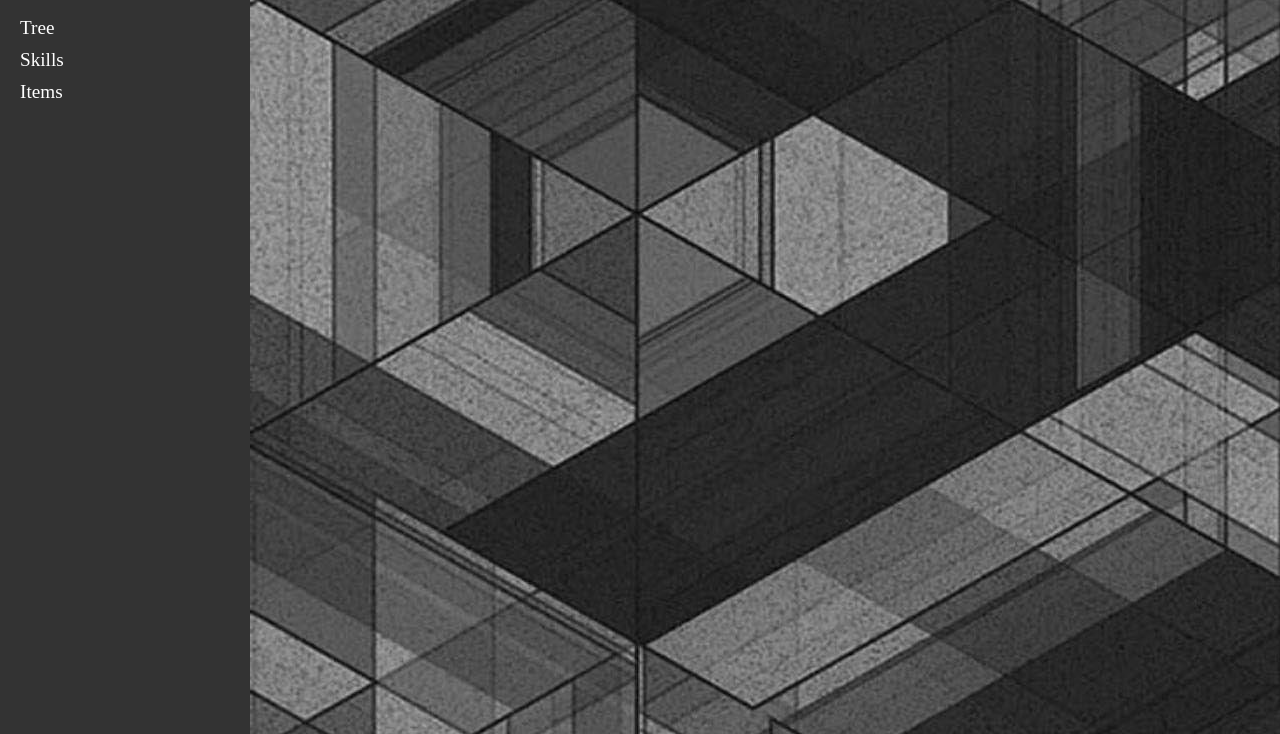
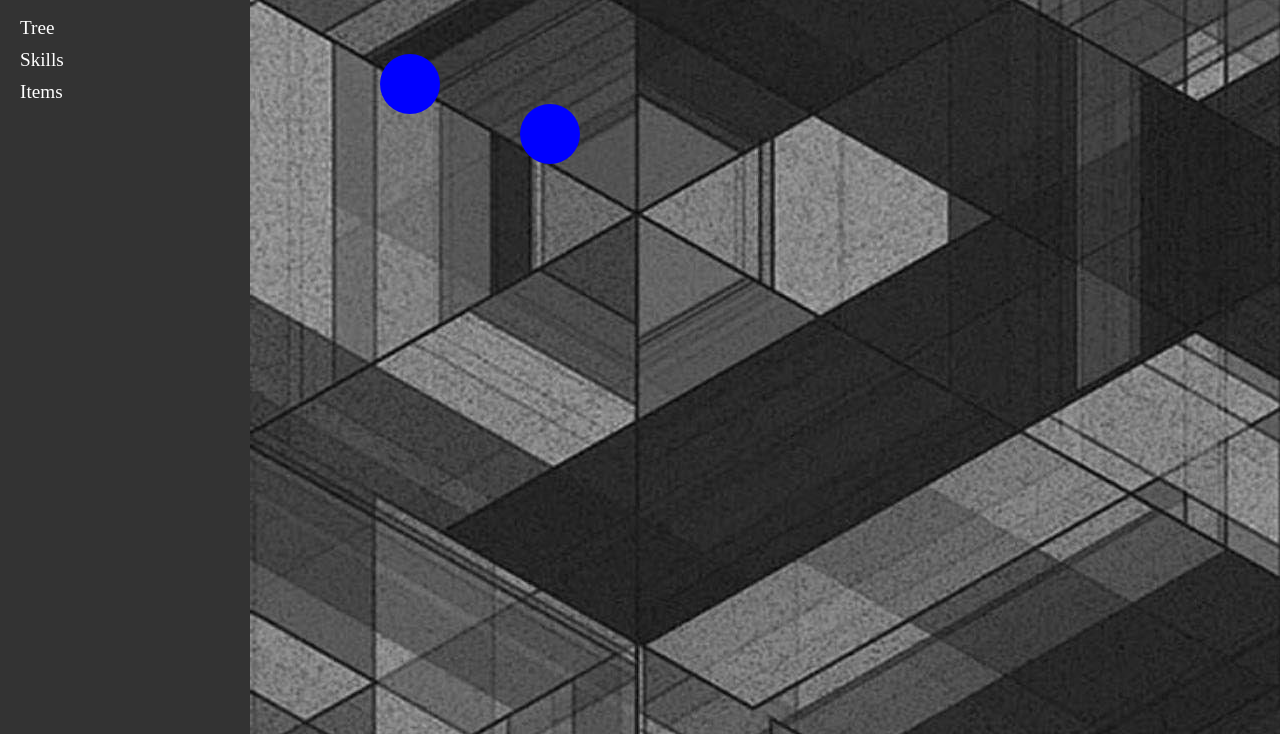
Before and after one commit to iregazzoli/POB_2, a plain HTML site: page index.html in a window 1280 px wide. Shown: the part 66-800 px from the top of the page. Drawn offline with Linux system fonts and the light colour scheme.

Commit message:
Add Nodes to the page

```diff
--- a/index.html
+++ b/index.html
@@ -21,8 +21,12 @@
         id="background"
         src="assets\4k_image.jpg"
         alt="Skill Tree Background"
+        loading="lazy"
       />
+
+      <svg id="skill-tree"></svg>
+      <script src="skill_tree_background.js"></script>
+      <script src="skill_tree.js"></script>
     </div>
-    <script src="skill_tree_background.js"></script>
   </body>
 </html>
--- /dev/null
+++ b/skill_tree.js
@@ -0,0 +1,19 @@
+const svg = document.getElementById("skill-tree");
+
+const skillNodes = [
+  { id: 1, x: 300, y: 200, radius: 30 },
+  { id: 2, x: 160, y: 150, radius: 30 },
+];
+
+skillNodes.forEach((node) => {
+  const svgNode = document.createElementNS(
+    "http://www.w3.org/2000/svg",
+    "circle"
+  );
+  svgNode.setAttribute("cx", node.x);
+  svgNode.setAttribute("cy", node.y);
+  svgNode.setAttribute("r", node.radius);
+  svgNode.setAttribute("fill", "blue");
+
+  svg.appendChild(svgNode);
+});
--- a/styles.css
+++ b/styles.css
@@ -59,3 +59,14 @@ body {
   height: auto;
   position: absolute;
 }
+
+/* SKILL TREE */
+/* SKILL TREE */
+#skill-tree {
+  position: absolute;
+  top: 0;
+  left: 0;
+  width: 3840px;
+  height: 2160px;
+  z-index: 1;
+}
```
Also changed, not shown: skill_tree_background.js (+18 -0 lines).
